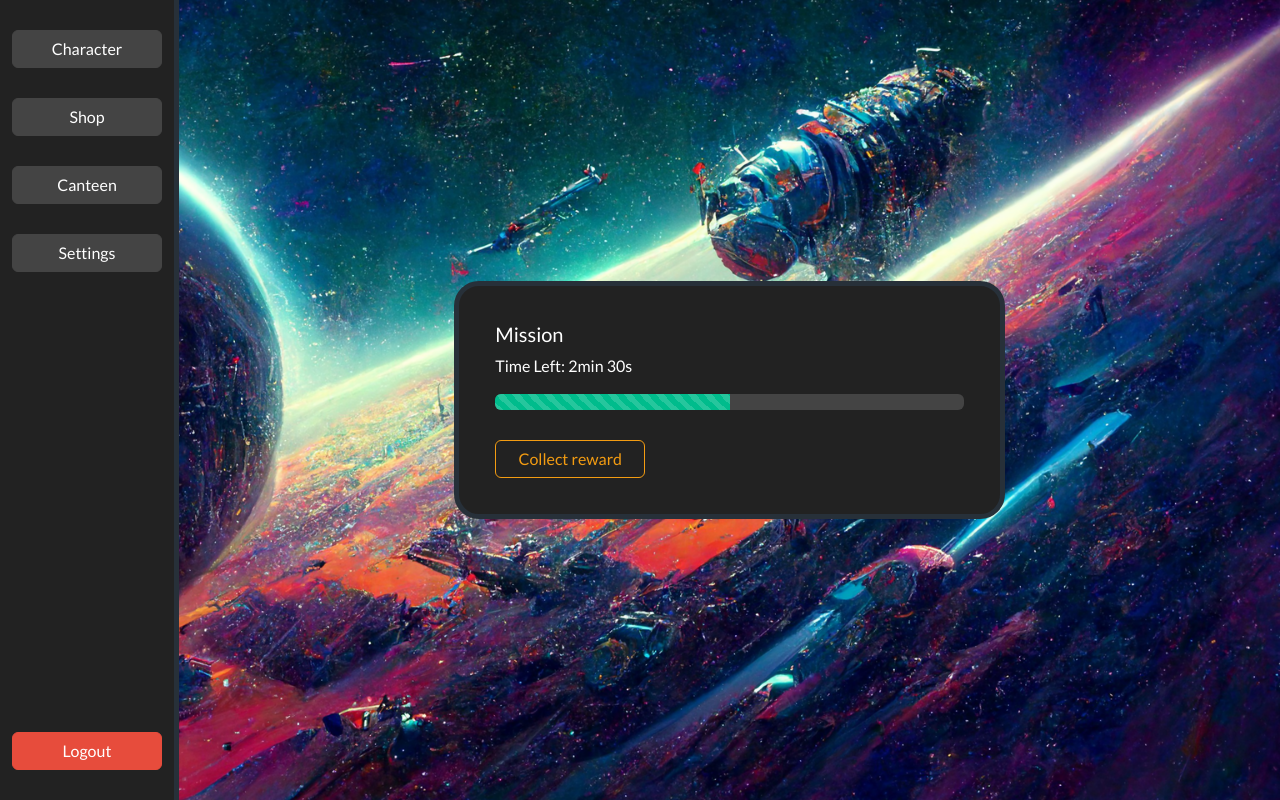
After one commit to Corqi/WWW-app, a Flask app: page /mission in a window 1280 px wide. The commit adds this page. Run offline with Flask 2, Linux system fonts and the light colour scheme; the visitor is signed in with stand-in values (Sample User, id 1); parts of the project's set-up code (start-up, migrations or seed data) failed here and were passed over; some libraries are stand-ins or nearby versions.

Commit message:
Rough mission page

```diff
--- a/app/templates/bar.html
+++ b/app/templates/bar.html
@@ -13,6 +13,8 @@
         border-radius: 25px;
         border-color: rgb(39, 48, 57);
         border-width: thick;
+
+        padding: 20px;
     }
 
     #messagesWindow{
--- /dev/null
+++ b/app/templates/mission.html
@@ -0,0 +1,49 @@
+{% extends "game.html" %}
+
+{% block styles %}
+{{ super() }}
+<style>
+    /* overwrite default bg */
+    #bg{
+        background-image: url("{{url_for('static', filename='main_bg.png')}}");
+    }
+
+    #missionBox{
+        border-style: solid;
+        border-radius: 25px;
+        border-color: rgb(39, 48, 57);
+        border-width: thick;
+
+        background: rgb(34, 34, 34);
+        padding: 20px;
+        width: 50%;
+        min-width: 250px;
+        height: auto;
+    }
+
+    #buttonSubmit{
+        margin-top: 15px;
+        margin-left: auto;
+        margin-right: auto;
+        display:block;
+
+        width: 100%;
+        max-width: 200px;
+    }
+</style>
+{% endblock styles %}
+
+{% block content %}
+<div class="card" id="missionBox">
+    <div class="card-body">
+        <h5 class="card-title">Mission</h5>
+
+        <p>Time Left: 2min 30s</p>
+        <div class="progress">
+            <div class="progress-bar progress-bar-striped bg-success" role="progressbar" style="width: 50%;" aria-valuenow="50" aria-valuemin="0" aria-valuemax="100"></div>
+        </div>
+
+        <button type="submit" class="btn btn-outline-warning">Collect reward</button>
+    </div>
+</div>
+{% endblock content %}
--- a/app/views/game.py
+++ b/app/views/game.py
@@ -10,6 +10,11 @@ bp = Blueprint('bp_game', __name__)
 def game_get():
     return render_template('game.html')
 
+@bp.route('/mission')
+@login_required
+def mission_get():
+    return render_template('mission.html')
+
 
 @bp.route('/game/character')
 @login_required
```
